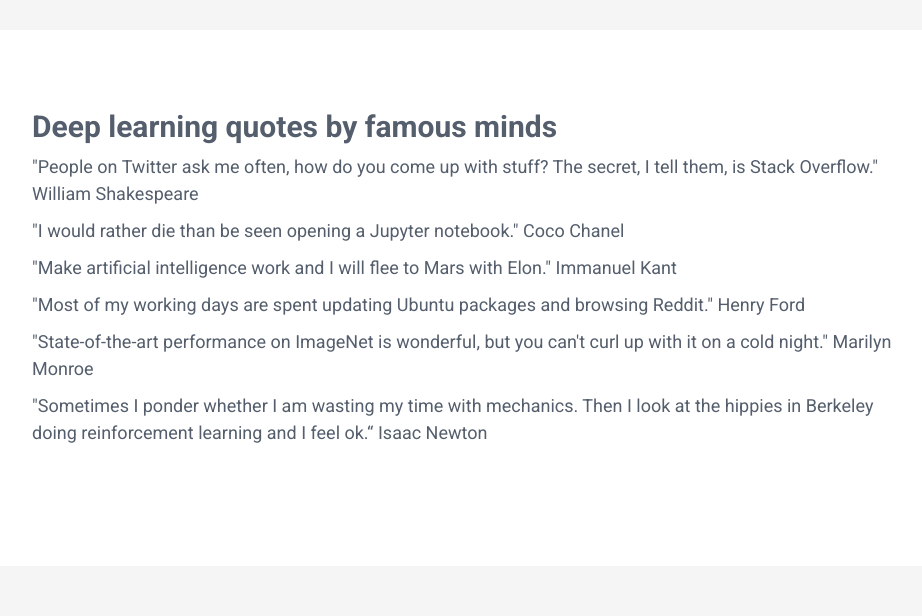
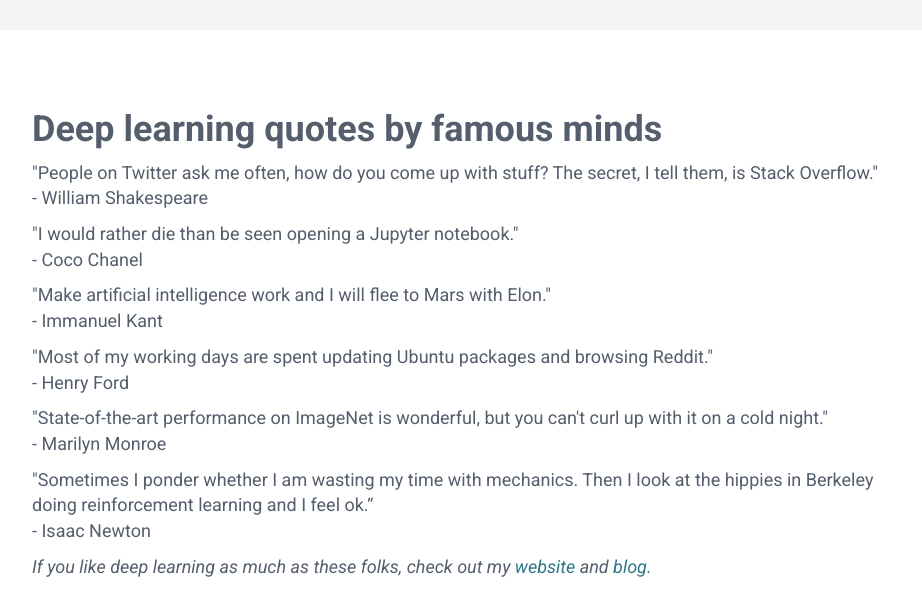
Before and after one commit to EmCity/emcity.github.io, a plain HTML site: page quotes.html in a window 1280 px wide. Shown: the whole page, without its empty margins (58-980 px from the left). Drawn offline with Linux system fonts and the light colour scheme.

Commit message:
Updated quotes.

```diff
--- a/quotes.html
+++ b/quotes.html
@@ -28,26 +28,29 @@
 
             <section class="section summary-section">
                 <div class="summary">
-                	<p><h2>Deep learning quotes by famous minds</h2></p>
+                	<p><h1>Deep learning quotes by famous minds</h1></p>
                 	<p>
-					"People on Twitter ask me often, how do you come up with stuff? The secret, I tell them, is Stack Overflow." William Shakespeare
+					<dd>"People on Twitter ask me often, how do you come up with stuff? The secret, I tell them, is Stack Overflow." <dd>- William Shakespeare
 					</p>
 					<p>
-					"I would rather die than be seen opening a Jupyter notebook." Coco Chanel
+					<dd>"I would rather die than be seen opening a Jupyter notebook." <dd>- Coco Chanel
 					</p>
 					<p>
-					"Make artificial intelligence work and I will flee to Mars with Elon." Immanuel Kant
+					<dd>"Make artificial intelligence work and I will flee to Mars with Elon." <dd>- Immanuel Kant
 					</p>
 					<p>
-					"Most of my working days are spent updating Ubuntu packages and browsing Reddit." Henry Ford
+					<dd>"Most of my working days are spent updating Ubuntu packages and browsing Reddit." <dd>- Henry Ford
 					</p>
 					<p>
-					"State-of-the-art performance on ImageNet is wonderful, but you can't curl up with it on a cold night." Marilyn Monroe
+					<dd>"State-of-the-art performance on ImageNet is wonderful, but you can't curl up with it on a cold night." <dd>- Marilyn Monroe
 					</p>
 					<p>
-					"Sometimes I ponder whether I am wasting my time with mechanics. Then I look at the hippies in Berkeley doing reinforcement learning and I feel ok.“ Isaac Newton
+					<dd>"Sometimes I ponder whether I am wasting my time with mechanics. Then I look at the hippies in Berkeley doing reinforcement learning and I feel ok.“ <dd>- Isaac Newton
 					</p>
 				</div><!--//summary-->
+                <div>
+                <i>If you like deep learning as much as these folks, check out my <a href="https://emcity.github.io">website</a> and <a href="https://medium.com/@sebwagner">blog</a>.</i>
+                </div>
 
             </section><!--//section-->
 </div>
```
